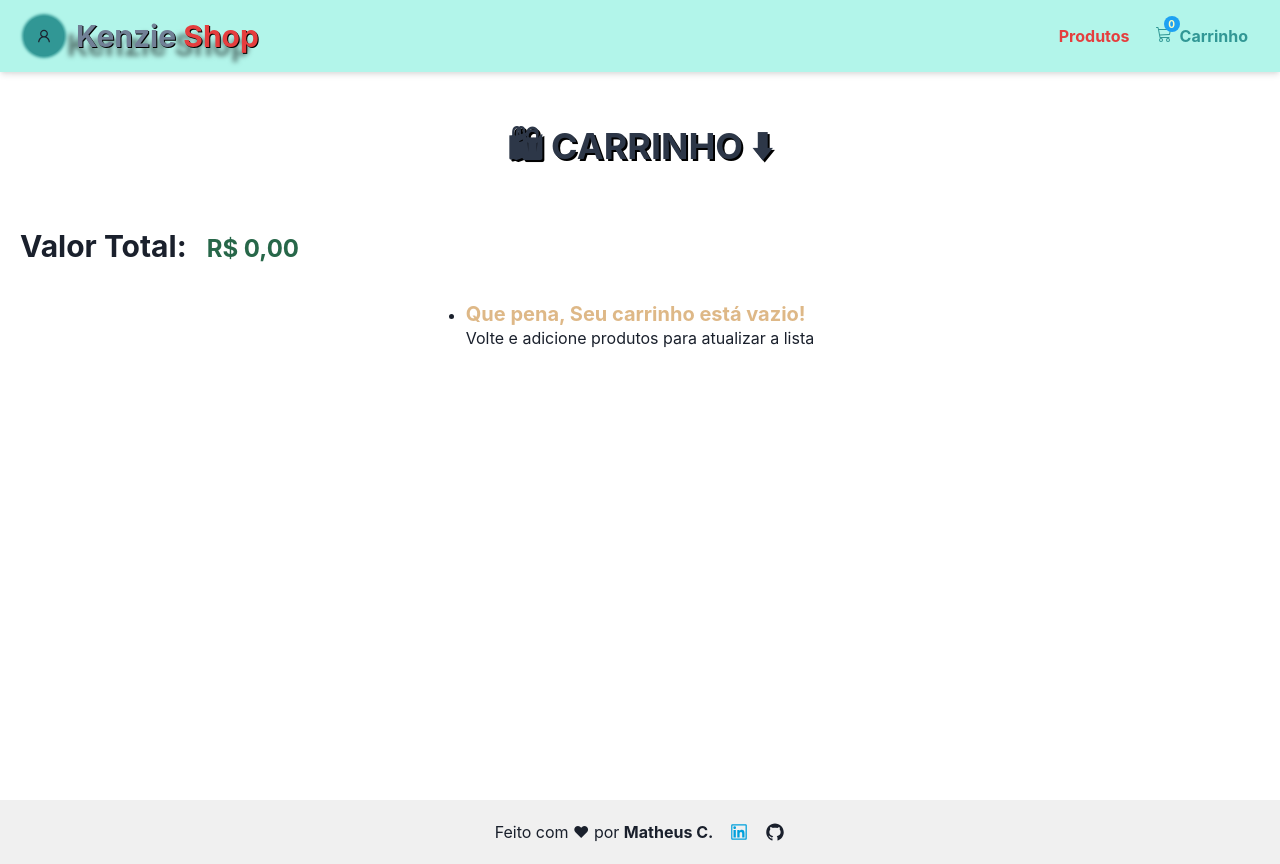
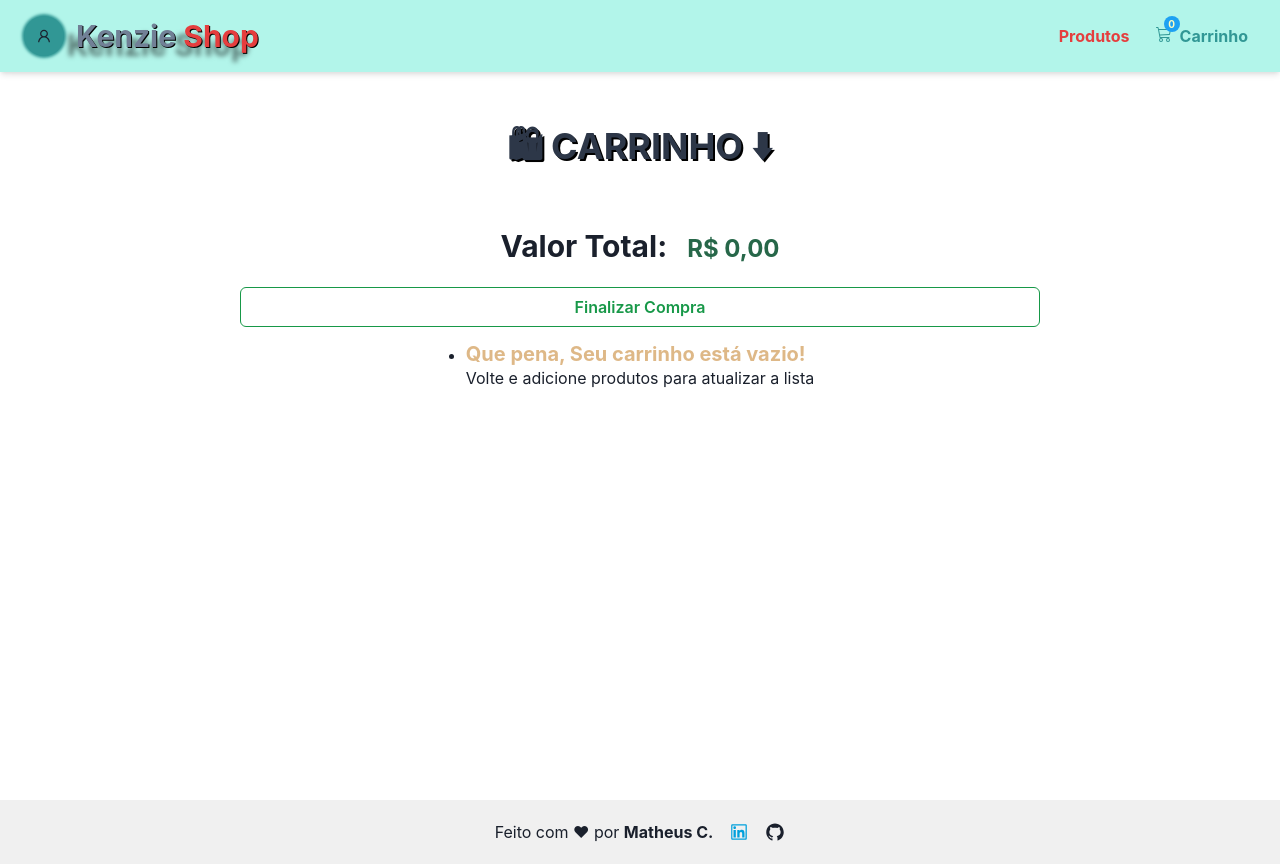
Before and after one commit to Kenzie-Academy-Brasil-Developers/react-entrega-s3-kenzieshop-matheuschvs, a React (Create React App) app: page /cart in a window 1280 px wide. Built offline with nearby package versions, Linux system fonts and the light colour scheme.

Commit message:
feat: add buy button

```diff
--- a/src/components/CartList/index.jsx
+++ b/src/components/CartList/index.jsx
@@ -25,6 +25,11 @@ const CartList = () => {
 
   return (
     <Flex direction='column'>
+      <Flex
+        direction={{ base: 'column', md: 'row', xl: 'column' }}
+        align='center'
+        justify='space-around'
+      >
         <Box p={5}>
           <Heading as='h2' size='lg' mr={5} display='inline-block'>
             Valor Total:
@@ -38,6 +43,13 @@ const CartList = () => {
             ))}
           </Text>
         </Box>
+        <Button
+          colorScheme='whatsapp'
+          variant='outline'
+          minW={{ base: 300, xl: 800 }}
+          mb={[10, 0]}
+        >Finalizar Compra</Button>
+      </Flex>
       <Center>
         <VStack
           as='ul'
```
Lines whose indentation alone changed are shown as unchanged.
